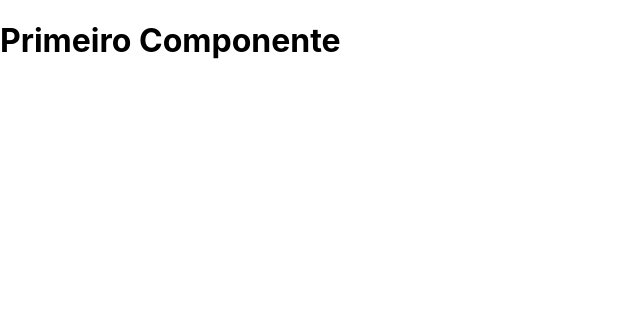
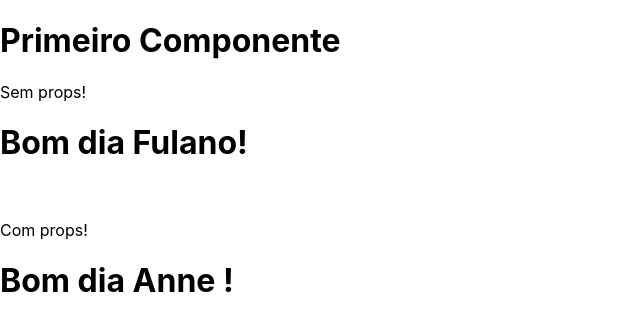
Before and after one commit to annekarolinefc/react-curso-web-moderno-completo, a React (Create React App) app: page / in a window 1280 px wide. Shown: the top 330 px of the page, without its empty margins (0-640 px from the left). Built offline with nearby package versions, Linux system fonts and the light colour scheme.

Commit message:
Componentes com parâmetros

```diff
--- /dev/null
+++ b/src/components/BomDia.jsx
@@ -0,0 +1,11 @@
+export default function BomDia(props){
+    return(
+        <p>
+            <p>Sem props!</p>
+            <h1> Bom dia Fulano! </h1>
+            <br/>
+            <p>Com props!</p>
+            <h1> Bom dia {props.name} ! </h1>
+        </p>
+    )
+}
--- a/src/index.js
+++ b/src/index.js
@@ -3,11 +3,13 @@ import ReactDOM from 'react-dom/client';
 import './index.css';
 import reportWebVitals from './reportWebVitals';
 import Primeiro from './components/Primeiro';
+import BomDia from './components/BomDia';
 
 const root = ReactDOM.createRoot(document.getElementById('root'));
 root.render(
   <React.StrictMode>
     <Primeiro/>
+    <BomDia name="Anne" />
   </React.StrictMode>
 );
 
```
